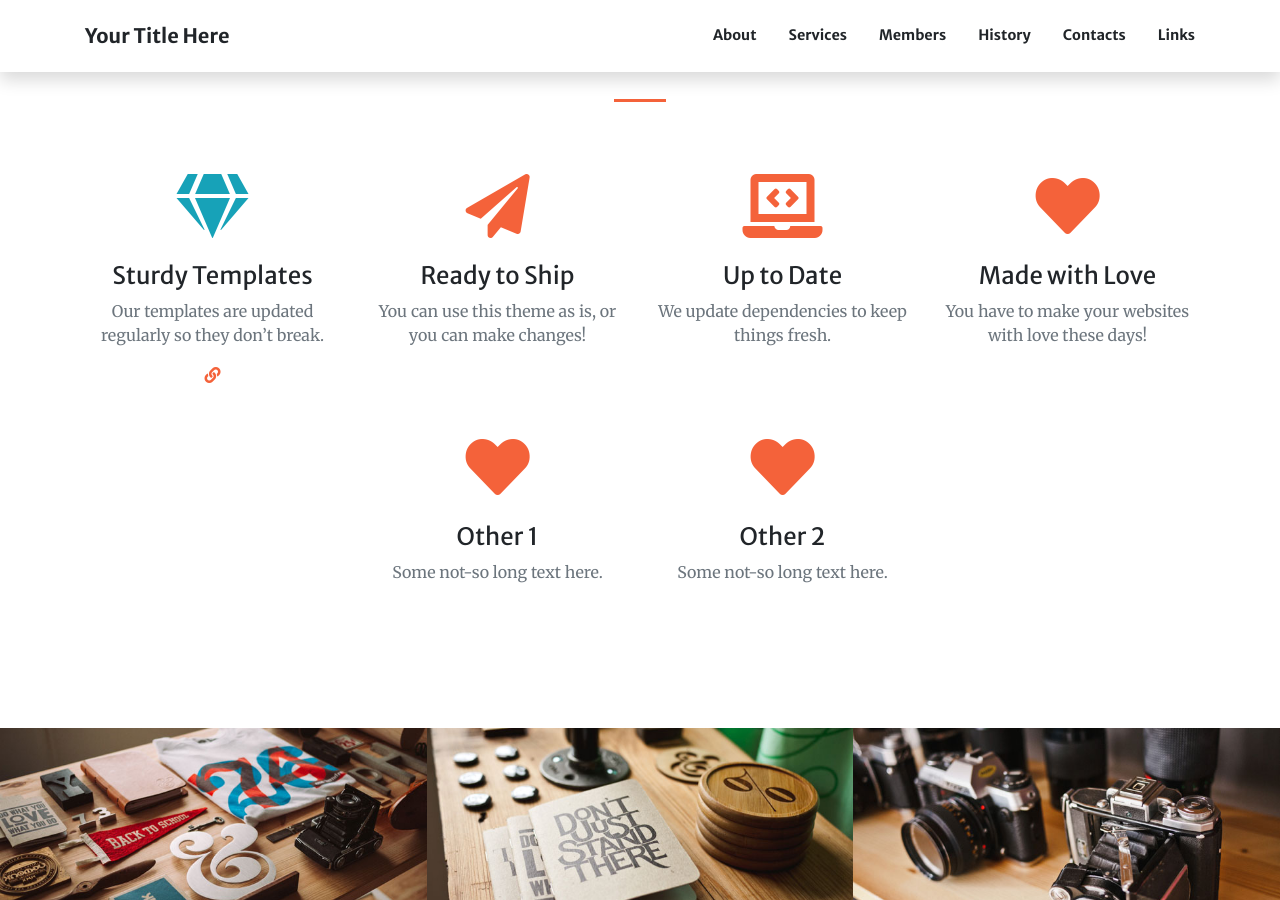
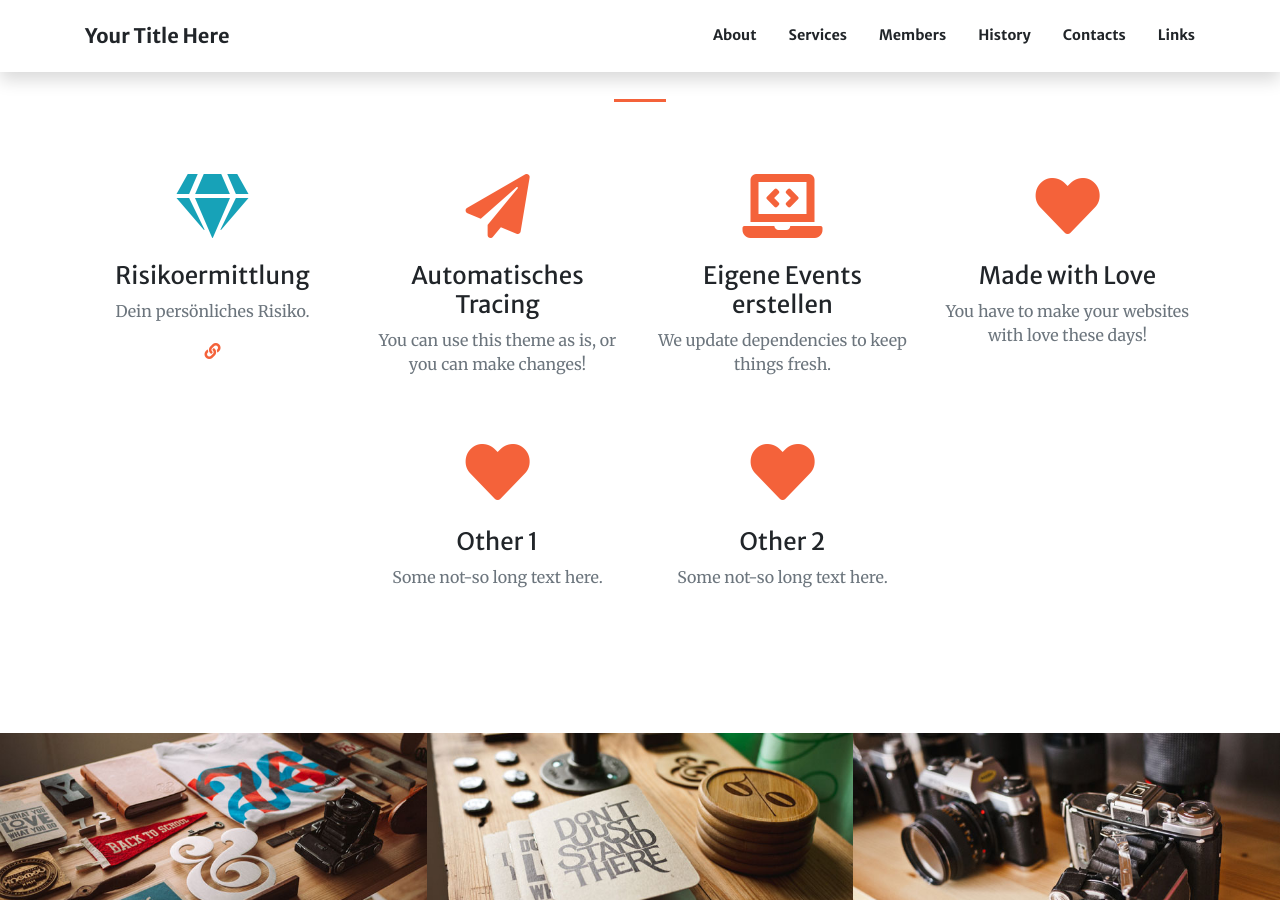
Before and after one commit to WueVsVirus/WueVsVirus.github.io, a Jekyll site: the page built from index.md, in a window 1280 px wide and 900 px high, scrolled down 1493 px. Built offline with Jekyll 4.4.1, drawn with Linux system fonts in a browser that asks for light colours; nearby versions of some CDN libraries.

Commit message:
Update index.md

```diff
--- a/index.md
+++ b/index.md
@@ -22,18 +22,18 @@ sections:
         class: btn-light
 
   - type: services.html
-    section_id: services
+    section_id: Funktionen
     #background_style: bg-info
     title: At Your Service
     services:
-      - title: Sturdy Templates
-        text: Our templates are updated regularly so they don't break.
+      - title: Risikoermittlung
+        text: Dein persönliches Risiko.
         icon: fa-gem text-info
         url: https://startbootstrap.com/
-      - title: Ready to Ship
+      - title: Automatisches Tracing
         text: You can use this theme as is, or you can make changes!
         icon: fa-paper-plane
-      - title: Up to Date
+      - title: Eigene Events erstellen
         text: We update dependencies to keep things fresh.
         icon: fa-laptop-code
       - title: Made with Love
```
